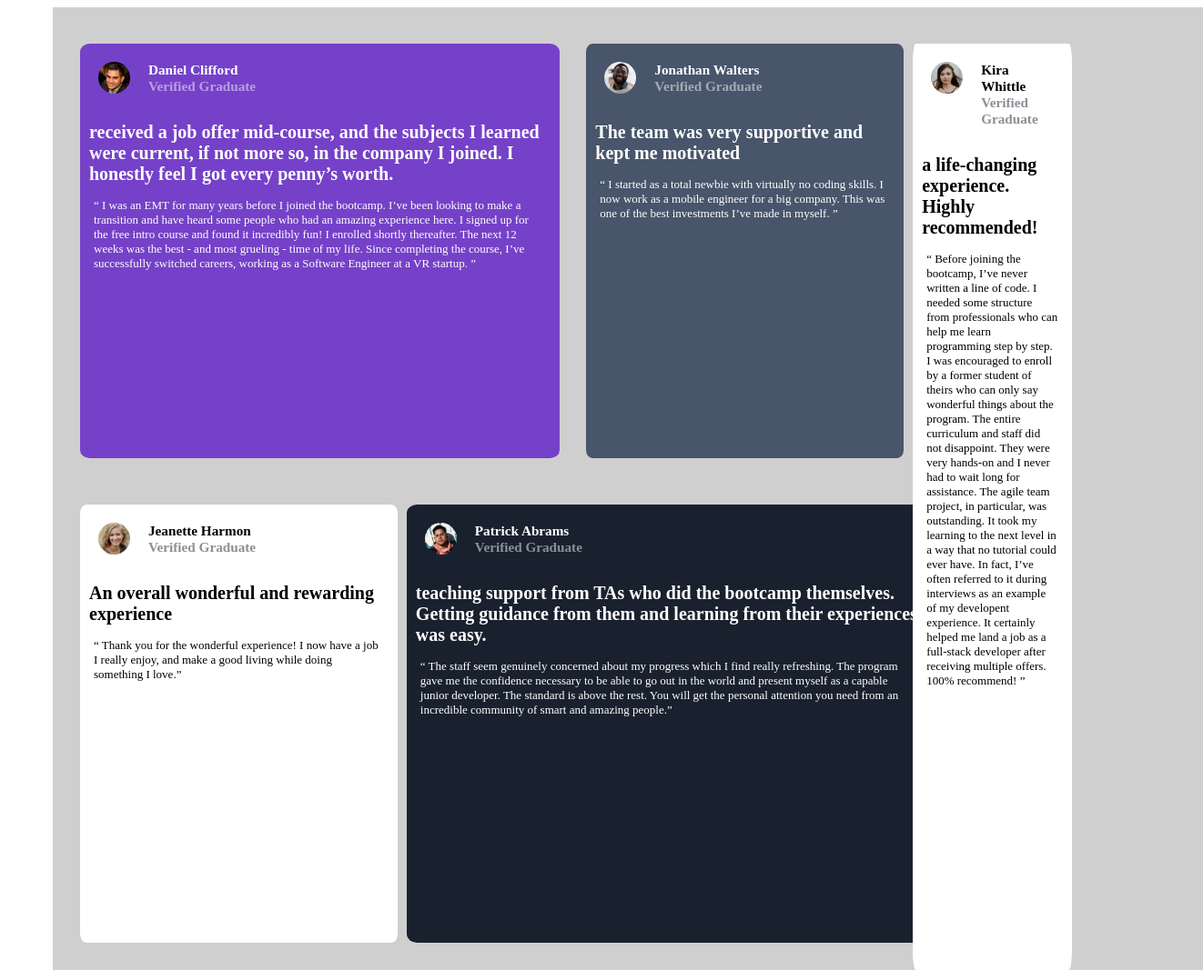
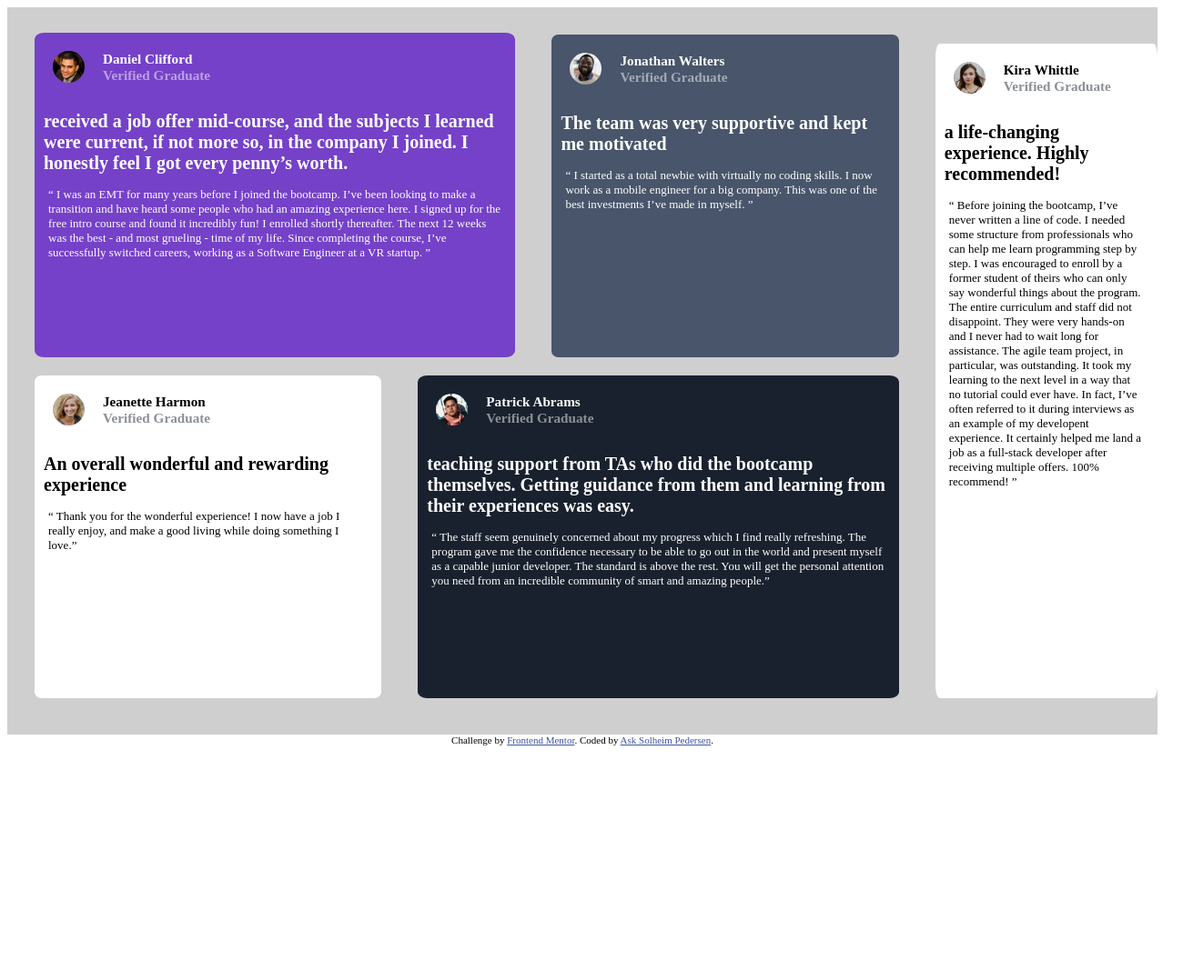
Before and after one commit to Asksolped/CSS-grid-task, a plain HTML site: page index.html in a window 1280 px wide. Shown: the top 1067 px of the page at 91% size, 1322 px wide, since content can reach past the window. After the commit the page ends 828 px from the top, so only its background shows below. Drawn offline with Linux system fonts and the light colour scheme.

Commit message:
responsivness update 2

```diff
--- a/styles - Copy.css
+++ /dev/null
@@ -1,122 +0,0 @@
-.hero {
-  font-size: 13px;
-  background-color: blue;
-  margin: 5px;
-  border: 2px solid black;
-  flex-direction: column;
-  border-radius: 2%;
-  width: 50%;
-  justify-content: space-evenly;
-}
-
-.graduate {
-  display: flex;
-  font-size: 13px;
-  flex-direction: column;
-  padding: 20px;
-}
-
-h3 {
-  margin: 0px;
-}
-
-.gradwhite {
-  color: hsl(10, 10%, 100%, 0.5);
-}
-
-.gradblack {
-  color: hsl(219, 29%, 14%, 0.5);
-}
-
-.top {
-  display: flex;
-}
-
-.hero_image {
-  border-radius: 50%;
-  height: 35px;
-  width: 35px;
-  margin-left: 20px;
-  margin-top: 20px;
-}
-
-#daniel {
-  height: 250px;
-  width: 500px;
-  background-color: hsl(263, 55%, 52%);
-  color: white;
-  grid-column: 2;
-  grid-row: 2;
-}
-
-#jonathan {
-  width: 250px;
-  height: 250px;
-  background-color: hsl(217, 19%, 35%);
-  color: white;
-  grid-column: 4;
-  grid-row: 2;
-}
-
-#jaenette {
-  width: 250px;
-  height: 250px;
-  background-color: hsl(0, 0%, 100%);
-  color: black;
-  grid-column: 2;
-  grid-row: 4;
-}
-
-#patrick {
-  height: 250px;
-  width: 500px;
-  background-color: hsl(219, 29%, 14%);
-  color: white;
-  grid-column: 3;
-  grid-row: 4;
-}
-
-#kira {
-  height: 550px;
-  width: 250px;
-  background-color: hsl(0, 0%, 100%);
-  grid-column: 5;
-  grid-row: 2;
-}
-
-#core {
-  width: 1250px;
-  height: 750px;
-  background-color: hsl(0, 0%, 81%);
-  display: grid;
-  grid-template-columns: 50px 300px 250px 300px 265px 200px;
-  grid-template-rows: 100px 100px 200px 100px;
-}
-
-.text {
-  margin: 15px;
-}
-
-.paragraph {
-  margin: 10px;
-  font-weight: bold;
-  font-size: 20px;
-}
-
-#background {
-  padding: 150px;
-  height: 700px;
-  width: 1000px;
-  display: flex;
-  justify-content: center;
-}
-
-@media only screen and (375px) {
-  #background {
-    padding: 50px;
-    height: 75%;
-    width: 75%;
-    display: flex;
-    justify-content: center;
-  }
-}
--- a/styles.css
+++ b/styles.css
@@ -40,37 +40,27 @@ h3 {
 }
 
 #daniel {
-  height: 400px;
-  width: 300px;
   background-color: hsl(263, 55%, 52%);
   color: white;
-  margin-top: 40px;
+  margin-top: 5%;
 }
 
 #jonathan {
-  width: 300px;
-  height: 250px;
   background-color: hsl(217, 19%, 35%);
   color: white;
 }
 
 #jaenette {
-  width: 300px;
-  height: 250px;
   background-color: hsl(0, 0%, 100%);
   color: black;
 }
 
 #patrick {
-  height: 350px;
-  width: 300px;
   background-color: hsl(219, 29%, 14%);
   color: white;
 }
 
 #kira {
-  height: 375px;
-  width: 300px;
   background-color: hsl(0, 0%, 100%);
   margin-bottom: 40px;
 }
@@ -94,56 +84,44 @@ h3 {
 
 @media (min-width: 1025px) {
   #core {
-    background-color: hsl(0, 0%, 81%);
+    min-height: 100vh;
     display: grid;
-    grid-template-columns: 2fr 1fr 2fr 2fr;
-    grid-template-rows: 50% 50%;
-    margin-left: 50px;
-    margin-right: 50px;
+    grid-template-columns: 3fr 1fr 3fr 2fr;
+    grid-template-rows: 1fr 1fr;
     gap: 10px;
   }
   #daniel {
-    height: 85%;
-    width: 151%;
     background-color: hsl(263, 55%, 52%);
     color: white;
-    margin-top: 40px;
-    grid-column: 1;
-    grid-row: 1;
+    grid-column: 1/3;
+    grid-row: 1/2;
   }
   #jonathan {
-    width: 100%;
-    height: 85%;
+    margin-top: 30px;
     background-color: hsl(217, 19%, 35%);
     color: white;
-    grid-column: 3;
-    grid-row: 1;
-    margin-top: 40px;
+    grid-column: 3/4;
+    grid-row: 1/2;
   }
   #jaenette {
-    width: 100%;
-    height: 90%;
     background-color: hsl(0, 0%, 100%);
     color: black;
-    grid-column: 1;
-    grid-row: 2;
+    grid-column: 1/2;
+    grid-row: 2/3;
+    margin-bottom: 40px;
   }
   #patrick {
-    height: 90%;
-    width: 305%;
     background-color: hsl(219, 29%, 14%);
     color: white;
-    grid-column: 2;
-    grid-row: 2;
+    grid-column: 2/4;
+    grid-row: 2/3;
+    margin-bottom: 40px;
   }
 
   #kira {
-    height: 190%;
-    width: 50%;
     background-color: hsl(0, 0%, 100%);
-    margin-bottom: 40px;
-    grid-column: 4;
-    grid-row: 1;
+    grid-column: 4/5;
+    grid-row: 1/3;
     margin-top: 40px;
   }
 }
@@ -152,50 +130,40 @@ h3 {
   #core {
     background-color: hsl(0, 0%, 81%);
     display: grid;
-    grid-template-columns: 310px 200px 310px 100px 100px;
-    grid-template-rows: 75px 100px 100px;
+    grid-template-columns: 1fr 1fr;
+    grid-template-rows: 1fr 1fr 1fr;
   }
   #daniel {
-    height: 250px;
-    width: 500px;
     background-color: hsl(263, 55%, 52%);
     color: white;
     margin-top: 10px;
-    grid-column: 1;
-    grid-row: 1;
+    grid-column: 1/2;
+    grid-row: 1/2;
   }
   #jonathan {
-    width: 275px;
-    height: 250px;
     background-color: hsl(217, 19%, 35%);
     color: white;
-    grid-column: 3;
-    grid-row: 1;
+    grid-column: 2/3;
+    grid-row: 1/2;
     margin-top: 10px;
   }
   #jaenette {
-    width: 300px;
-    height: 250px;
     background-color: hsl(0, 0%, 100%);
     color: black;
-    grid-column: 1;
-    grid-row: 4;
+    grid-column: 2/3;
+    grid-row: 2/3;
   }
   #patrick {
-    height: 250px;
-    width: 475px;
     background-color: hsl(219, 29%, 14%);
     color: white;
-    grid-column: 2;
-    grid-row: 4;
+    grid-column: 1/2;
+    grid-row: 2/3;
   }
 
   #kira {
-    height: 250px;
-    width: 520px;
     background-color: hsl(0, 0%, 100%);
     margin-bottom: 40px;
-    grid-column: 1;
-    grid-row: 5;
+    grid-column: 1/2;
+    grid-row: 3/4;
   }
 }
```
